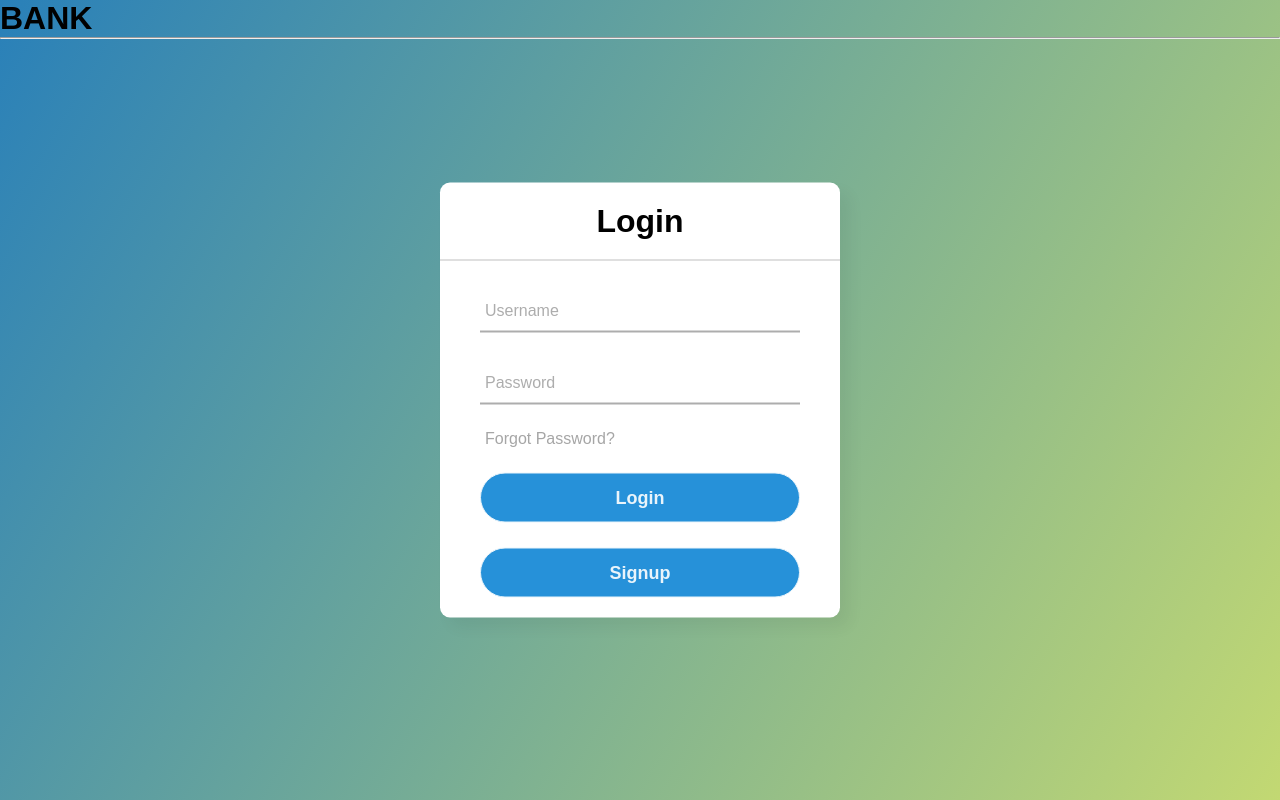
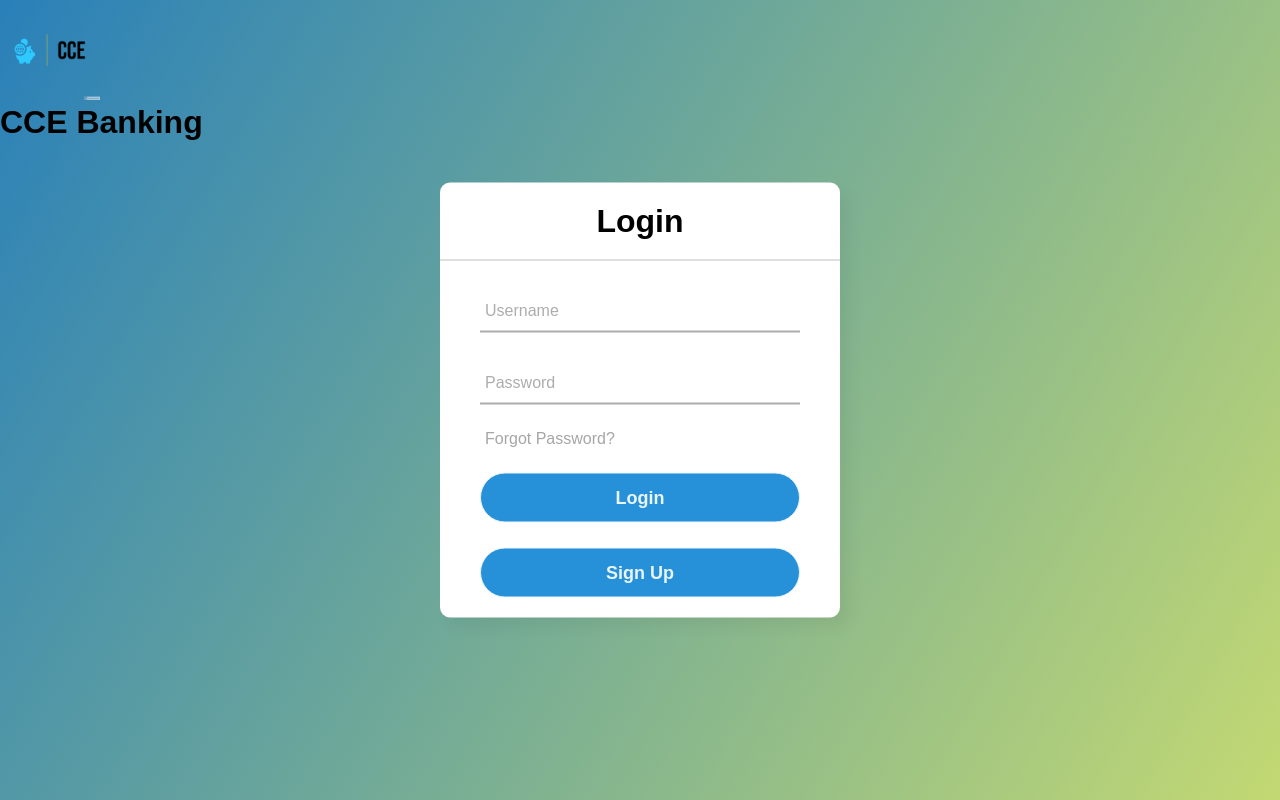
Before and after one commit to logdogs/CSC-210-Project, a Flask app: page / in a window 1280 px wide. Run offline with Flask 2, Linux system fonts and the light colour scheme.

Commit message:
Update index.html

```diff
--- a/demo/templates/index.html
+++ b/demo/templates/index.html
@@ -5,11 +5,13 @@
 
 
 {% block body %}
-
-<h1>BANK</h1><hr><br>
+<div id = "logo">
+    <img src="/static/images/CCE.png" alt="CCE" style="width:100px;height:100px;">
+</div>
+<h1>CCE Banking</h1>
 
 <!-- <img src="/static/images/CCE.png" alt="CCE"> -->
-
+<div id = "index">
   <div class="center">
       <h1>Login</h1>
       <form action="#" method="post">
@@ -32,11 +34,11 @@
 
       <div class="signup_link">
           <form action="create">
-            <span><input type="submit" name="submit" value="Signup"/></span>
+              <span><input type="submit" name="submit" value="Sign Up"/></span>
           </form>
       </div>
   </div>
-
+</div>
 <!--
 <form action="#" method="post">
 <input type="username" name="username" placeholder="Username">
```
Lines whose indentation alone changed are shown as unchanged.
